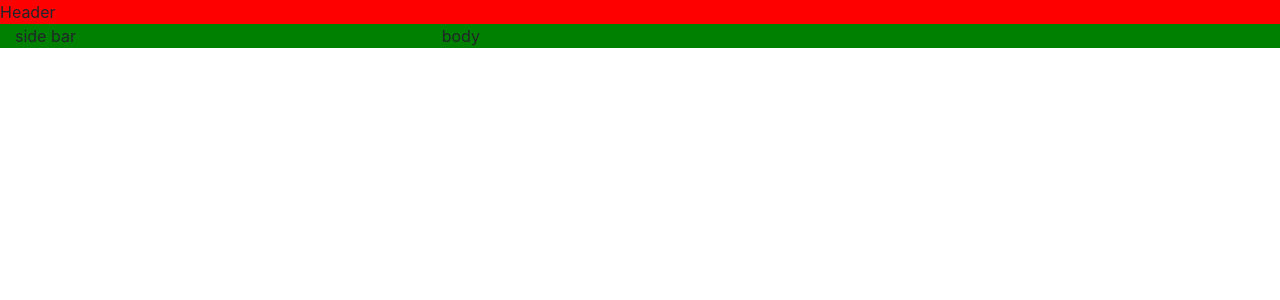
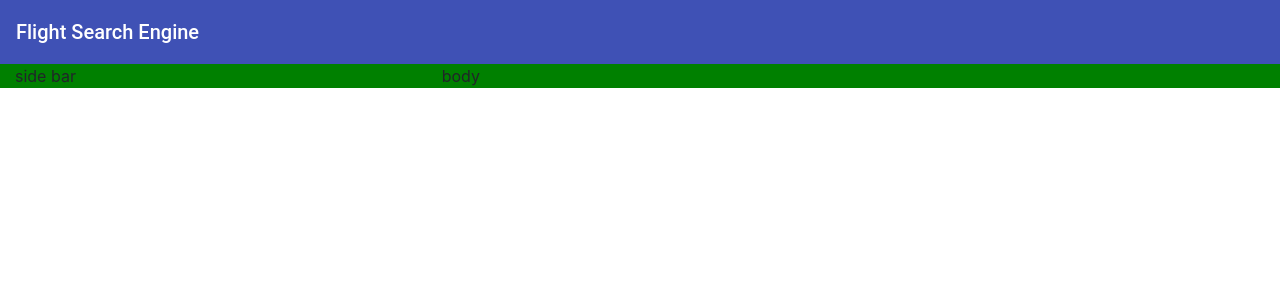
Before and after one commit to Ajinkya-Dhote/FlightSearchEngine, an Angular app: page / in a window 1280 px wide. Shown: the top 300 px of the page. Built offline with nearby package versions, Linux system fonts and the light colour scheme.

Commit message:
added app head to wireframe

```diff
--- a/src/app/app.component.html
+++ b/src/app/app.component.html
@@ -1,5 +1,7 @@
 <div>
-    <div style="background: red">Header</div>
+    <div>
+      <app-header></app-header>
+    </div>
     <div style="background: green; height: 100%" class="container-fluid">
       <div class="row">
        <div class="col-sm-4">
```
